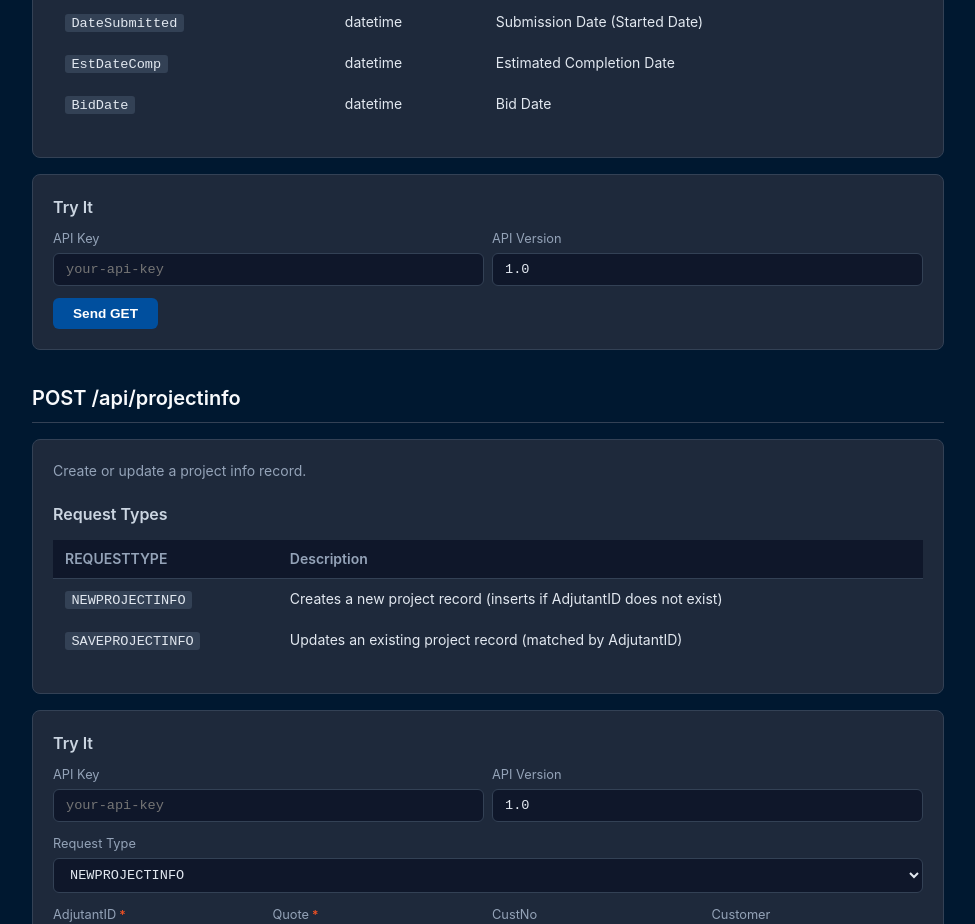
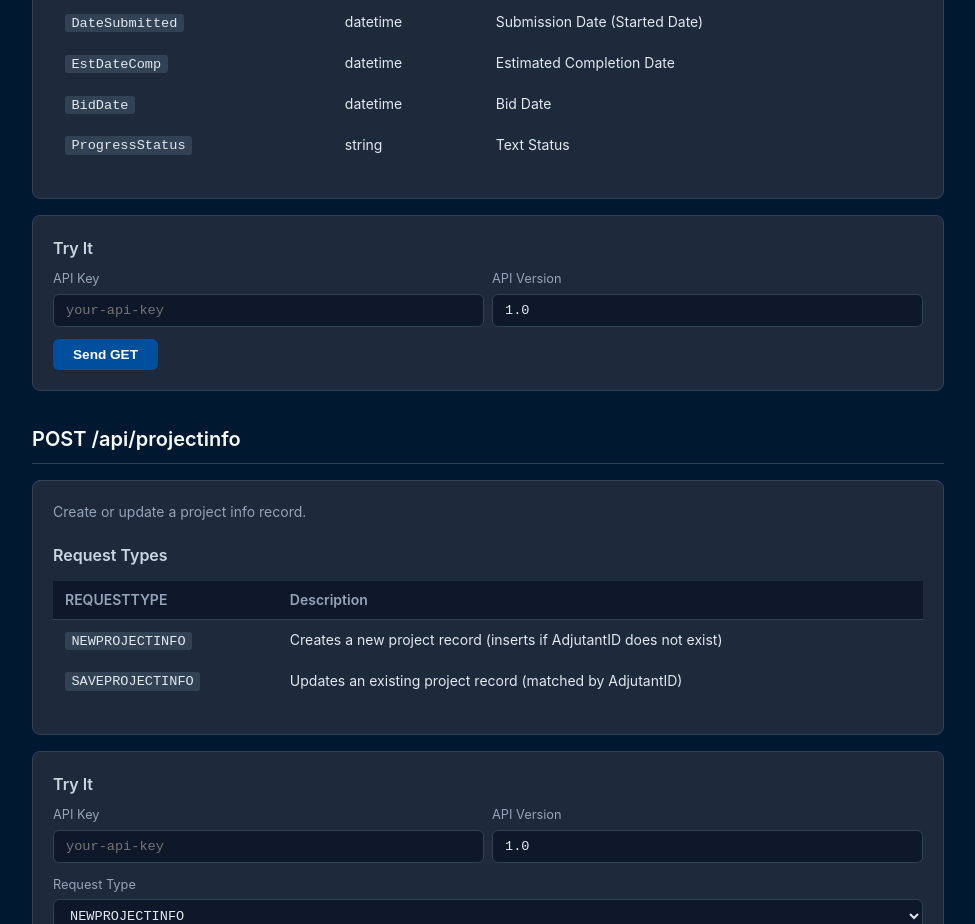
Before and after one commit to PBS-Admin/pbs-database-api, a Next.js app: page /projectinfo in a window 1280 px wide. Shown: the part 1100-2024 px from the top of the page, without its empty margins (152-1127 px from the left). Built offline with nearby package versions, Linux system fonts and the light colour scheme.

Commit message:
Add Progress on HTML

```diff
--- a/app/projectinfo/page.tsx
+++ b/app/projectinfo/page.tsx
@@ -41,6 +41,7 @@ export default function ProjectInfoPage() {
             <tr><td><code className="inline-code">DateSubmitted</code></td><td>datetime</td><td>Submission Date (Started Date)</td></tr>
             <tr><td><code className="inline-code">EstDateComp</code></td><td>datetime</td><td>Estimated Completion Date</td></tr>
             <tr><td><code className="inline-code">BidDate</code></td><td>datetime</td><td>Bid Date</td></tr>
+            <tr><td><code className="inline-code">ProgressStatus</code></td><td>string</td><td>Text Status</td></tr>
           </tbody>
         </table>
       </div>
@@ -74,7 +75,6 @@ export default function ProjectInfoPage() {
         defaultEndpoint="/api/projectinfo"
         method="POST"
         requestTypes={["NEWPROJECTINFO", "SAVEPROJECTINFO"]}
-//        ProjectStatus={["Quote Started", "Est Review", "In Estimating", "Est Checking", "Check Review", "Quote Finished", "On Hold", "Pending"]}
         bodyFields={[
           { label: "AdjutantID", name: "AdjutantID", type: "number", placeholder: "e.g. 5", required: true },
           { label: "Quote", name: "Quote", type: "number", placeholder: "e.g. 19999", required: true },
```
